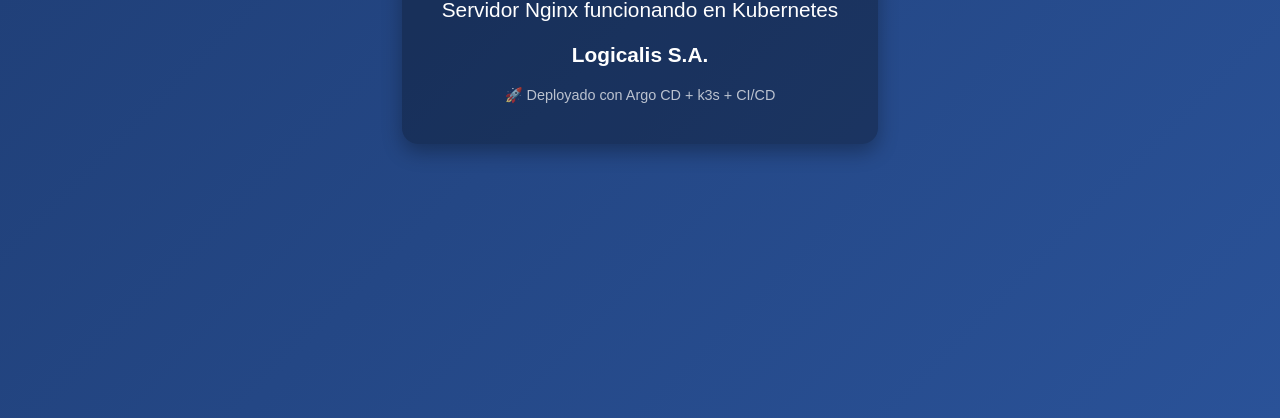
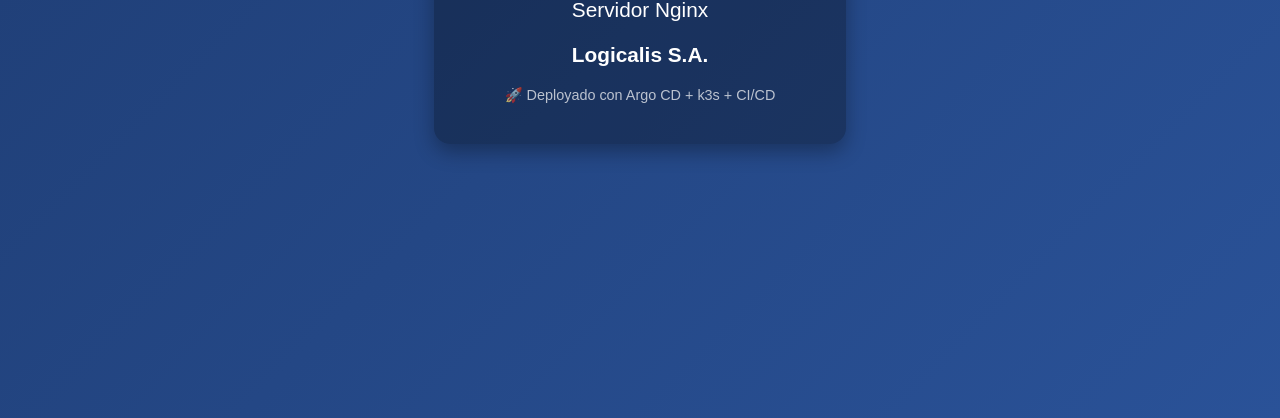
Before and after one commit to Adbonino/k3s-lab, a plain HTML site: page nginx/web/index.html in a window 1280 px wide. Shown: the part 382-800 px from the top of the page. Drawn offline with Linux system fonts and the light colour scheme.

Commit message:
update index.html

```diff
--- a/nginx/web/index.html
+++ b/nginx/web/index.html
@@ -44,7 +44,7 @@
 
   <div class="card">
     <h1>👋 Bienvenido</h1>
-    <p>Servidor Nginx funcionando en Kubernetes</p>
+    <p>Servidor Nginx </p>
     <p><strong>Logicalis S.A.</strong></p>
 
     <div class="footer">
```
